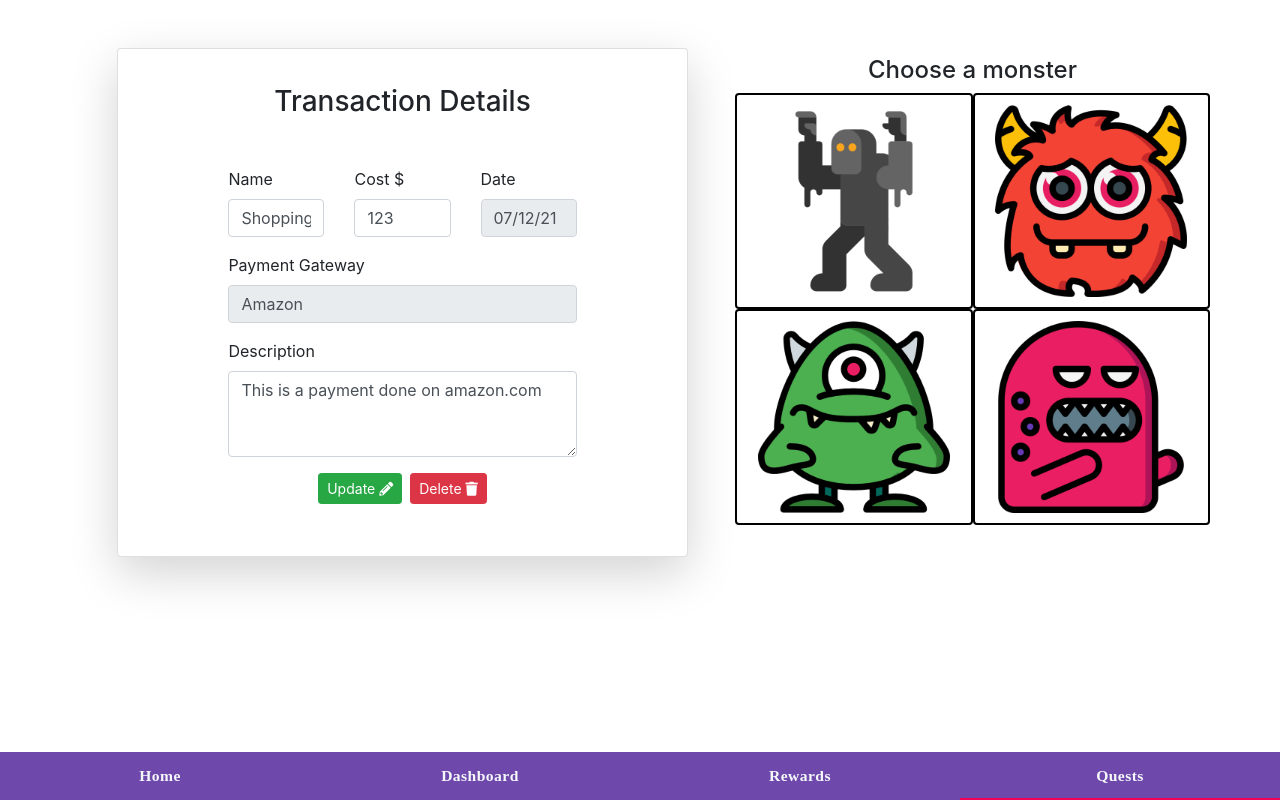
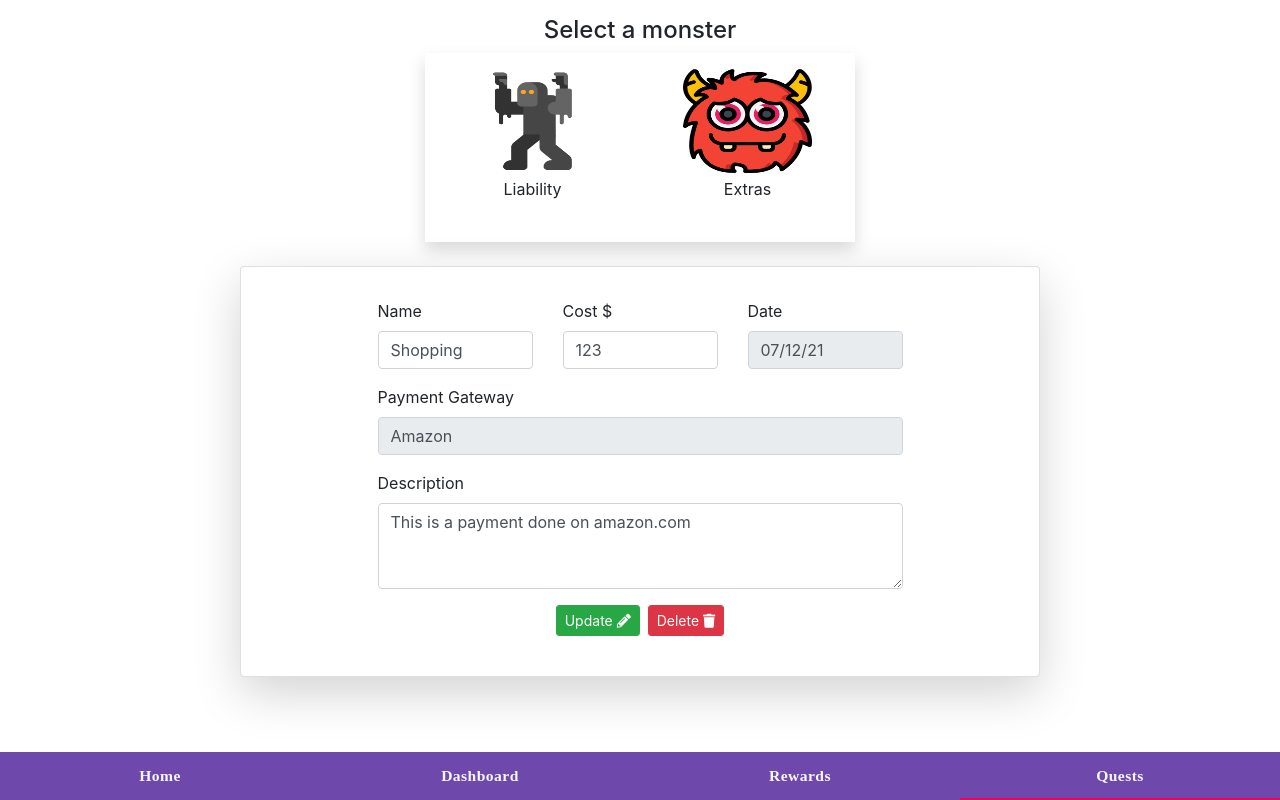
Before and after one commit to AkshayGupt/Compounding-Frontend, a React (Create React App) app: page /transaction/1 in a window 1280 px wide. Built offline with nearby package versions, Linux system fonts and the light colour scheme; a web font is replaced by a local one.

Commit message:
:lipstick: UI fixes"

```diff
--- a/src/components/Main/VideoTutorial/Youtube.js
+++ b/src/components/Main/VideoTutorial/Youtube.js
@@ -29,18 +29,18 @@ const Youtube = () => {
     return (
 
         <>
-            <div className="coinsqtybox">
-            <img src={gold} className="coinsimg"></img>
+            <div className="coinsqtybox pb-2">
+             <img src={gold} className="coinsimg"/>
              <h6 className="coinsqty">{coins}</h6>
             </div>
 
 
-            <div className="tutorial">
+            <div className="tutorial ">
 
                 {
                     youtubeChannelList.map((link, i) => {
                         // eslint-disable-next-line
-                        var frame = <div key={i} className="youtube">
+                        var frame = <div key={i} className="youtube mx-auto text-center">
                             <ReactPlayer url={link} onEnded={updateCoins} config={{
                                 youtube: {
                                     playerVars: {
@@ -49,9 +49,9 @@ const Youtube = () => {
                                     }
                                 }
 
-                            }} height={650} width={800} />
+                            }} height={"50vh"} width={"80vw"} />
 
-                            <button className="video-completed-button" > Did you completed the video ?</button>
+                            {/* <button className="video-completed-button" style={{width:"80vw"}} > Did you completed the video ?</button> */}
 
                         </div>
                         return frame;
--- a/src/components/Main/VideoTutorial/styles.css
+++ b/src/components/Main/VideoTutorial/styles.css
@@ -17,7 +17,7 @@
   /* center items vertically */
   justify-content: center;
   width: 100%;
-  height: 500px;
+  height: auto;
 }
 
 .video-completed-button {
@@ -42,6 +42,6 @@
 
 .coinsqty {
   position: absolute;
-  top: 13px;
-  right: 25px;
+  top: 9.5px;
+  right: 30px;
 }
--- a/src/components/Transactions/Monsters.js
+++ b/src/components/Transactions/Monsters.js
@@ -4,13 +4,13 @@ const Monsters = ({
    selectMonster
 }) => {
 
-
     return (
-        <div className="row">
+        <div className="row shadow">
             {
                 monsters.map((monster)=>{
-                   return <div className="col-md-12 col-lg-6 btn" style={{border:"2px solid black",padding:"10px"}} colkey={monster.id} onClick={()=>selectMonster(monster.id)}>
-                        <img src={monster.icon} alt="monster 1" width="90%" height="auto"/>
+                   return <div className="col mt-2  pt-2 bg-white rounded mx-auto text-center" colkey={monster.id} onClick={()=>selectMonster(monster.id)}>
+                        <img src={monster.icon} alt="monster 1" width="70%" height="60%" />
+                        <p className="text-center pt-1">{monster.subtext}</p>
                     </div>
                 })
             }
--- a/src/components/Transactions/TransactionView.js
+++ b/src/components/Transactions/TransactionView.js
@@ -3,8 +3,6 @@ import Monsters from "./Monsters";
 import './styles.css';
 import icon1 from '../../monster_icons/1.png';
 import icon2 from '../../monster_icons/2.png';
-import icon3 from '../../monster_icons/3.png';
-import icon4 from '../../monster_icons/4.png';
 
 const TransactionView = ({
   id = "",
@@ -21,20 +19,22 @@ const TransactionView = ({
   const monsters = [
     {
       icon:icon1,
-      id:0
+      id:0,
+      subtext:"Liability"
     },
     {
       icon:icon2,
-      id:1
+      id:1,
+      subtext:"Extras"
     },
-    {
-      icon:icon3,
-      id:2
-    },
-    {
-      icon:icon4,
-      id:3
-    },
+    // {
+    //   icon:icon3,
+    //   id:2
+    // },
+    // {
+    //   icon:icon4,
+    //   id:3
+    // },
 
   ]
 
@@ -116,25 +116,27 @@ const TransactionView = ({
   }
 
   return (
-    <div className="container">
+    <div className="container p-3">
         <div className="row">
-              <div className="col-md-12 col-lg-7 col-lg-push-5" >
-              <div className="card mx-auto mt-5 shadow-lg p-3 mb-5 bg-white rounded" style={{maxWidth:"90%",width:"800px"}}>
+              <div className="col-12 my-auto monster-section" >
+                <h4 className="text-center">Select a monster</h4>
+                <div style={{width:"400px",maxWidth:"70vw",margin:"auto"}}>
+                <Monsters
+                  monsters={monsters}
+                  selectMonster={selectMonster}
+                />
+                </div>
+                <br/>
+              </div>
+              <div className="col-12" >
+              <div className="card mx-auto  shadow-lg p-1 mb-5 bg-white rounded" style={{maxWidth:"90%",width:"800px"}}>
                 <div className="card-body">
-                    <h3 className="text-center">Transaction Details {showMonster()}</h3>
-                    <div style={{ width: "70%" }} className="mx-auto mt-5">
+                    <h3 className="text-center"> {showMonster()}</h3>
+                    <div style={{ width: "70%" }} className="mx-auto mt-2">
                       {showForm()}
                     </div>
                 </div>
               </div>
-              </div>
-              <div className="col-md-12 col-lg-5  col-lg-pull-7 my-auto monster-section " >
-                <h4 className="text-center">Choose a monster</h4>
-                <Monsters
-                  monsters={monsters}
-                  selectMonster={selectMonster}
-                />
-                <br/>
               </div>
         </div>
     </div>
--- a/src/components/Transactions/styles.css
+++ b/src/components/Transactions/styles.css
@@ -3,10 +3,9 @@
       display: none;
     }
     .monster-section{
-      width:50%;
+      width:80%;
       margin:auto;
       height:300px;
-      overflow:scroll
     }
   }
 
```
Also changed, not shown: 1 other file (tests, documents, lock files or other folders).
